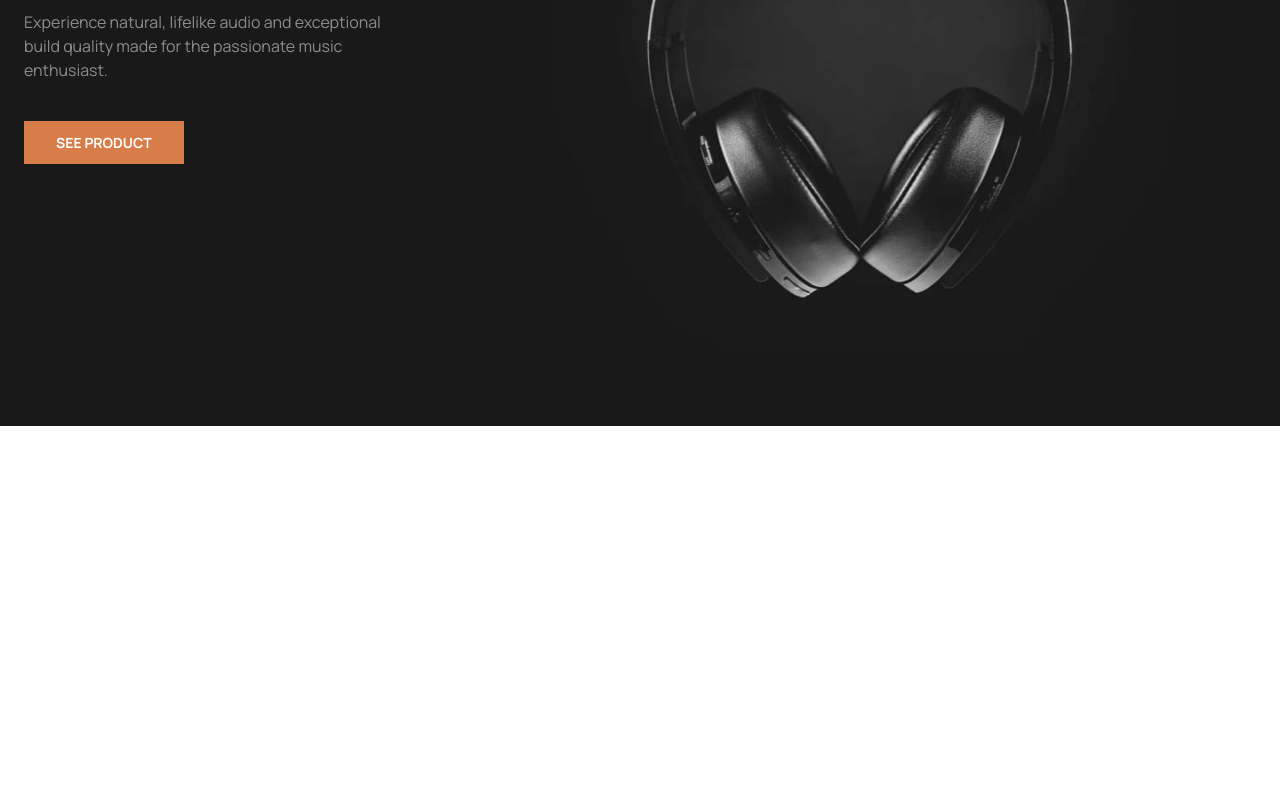
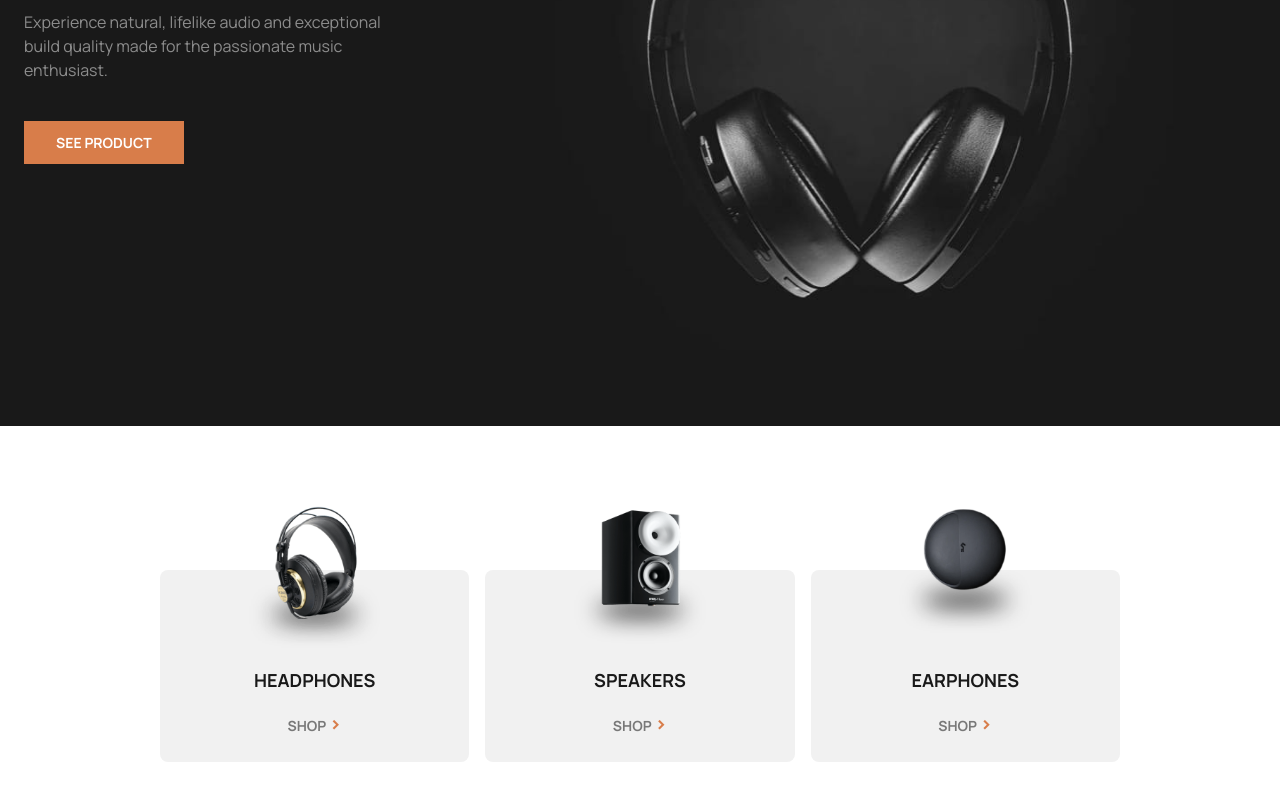
Before and after one commit to mersadrezazadeh/audiophile-ecommerce-website, a Next.js app: page / in a window 1280 px wide. Shown: the part 374-1174 px from the top of the page. Before the commit the page ends 800 px from the top, so only its background shows below. Built offline with nearby package versions, Linux system fonts and the light colour scheme.

Commit message:
add categories

```diff
--- /dev/null
+++ b/app/[category]/page.tsx
@@ -0,0 +1,5 @@
+function CategoryPage() {
+  return <div></div>;
+}
+
+export default CategoryPage;
--- a/app/earphones/page.tsx
+++ /dev/null
@@ -1,5 +0,0 @@
-function EarphonesPage() {
-  return <div></div>;
-}
-
-export default EarphonesPage;
--- a/app/headphones/page.tsx
+++ /dev/null
@@ -1,5 +0,0 @@
-function HeadphonesPage() {
-  return <div></div>;
-}
-
-export default HeadphonesPage;
--- a/app/page.tsx
+++ b/app/page.tsx
@@ -1,9 +1,11 @@
+import Categories from "@/components/Categories";
 import Hero from "@/components/hero/Hero";
 
 function HomePage() {
   return (
     <>
       <Hero />
+      <Categories />
     </>
   );
 }
--- a/app/speakers/page.tsx
+++ /dev/null
@@ -1,5 +0,0 @@
-function SpeakersPage() {
-  return <div></div>;
-}
-
-export default SpeakersPage;
--- /dev/null
+++ b/components/Categories.tsx
@@ -0,0 +1,42 @@
+import { links } from "@/utils/links";
+import Link from "next/link";
+import headphone from "../public/images/shared/desktop/image-headphones.png";
+import speaker from "../public/images/shared/desktop/image-speakers.png";
+import earphone from "../public/images/shared/desktop/image-earphones.png";
+import Image from "next/image";
+
+const images = [headphone, speaker, earphone];
+
+function Categories() {
+  return (
+    <section className="container mb-36 grid grid-cols-3 justify-between gap-4 px-4 text-center">
+      {links.slice(1).map((link, i) => (
+        <div
+          className="relative rounded-lg bg-gray-300 pb-6 pt-24"
+          key={link.title}
+        >
+          <Link
+            className="absolute -top-8 left-1/2 w-full -translate-x-1/2 lg:-top-10 lg:w-2/3 xl:-top-16 xl:w-auto"
+            href={link.path}
+          >
+            <Image src={images[i]} alt={link.title} />
+          </Link>
+          <Link
+            className="mb-4 block text-sm font-bold uppercase text-gray-800 lg:text-lg"
+            href={link.path}
+          >
+            {link.title}
+          </Link>
+          <Link
+            className="text-xs font-bold uppercase text-gray-900/50 transition-colors hover:text-brand-100 lg:text-sm"
+            href={link.path}
+          >
+            Shop <span className="text-xl text-brand-100">&rsaquo;</span>
+          </Link>
+        </div>
+      ))}
+    </section>
+  );
+}
+
+export default Categories;
--- a/components/hero/Hero.tsx
+++ b/components/hero/Hero.tsx
@@ -4,7 +4,7 @@ import Button from "../Button";
 
 function Hero() {
   return (
-    <section className="relative -mt-[91px] h-screen bg-gray-800 px-6">
+    <section className="relative -mt-[91px] mb-36 h-screen bg-gray-800 px-6">
       <div className="absolute left-1/2 z-20 -translate-x-1/2 pt-20 text-center md:mt-32 xl:left-6 xl:translate-x-0 xl:text-left">
         <span className="mb-2 block font-bold uppercase tracking-[0.8em] text-gray-100/50">
           New product
```
